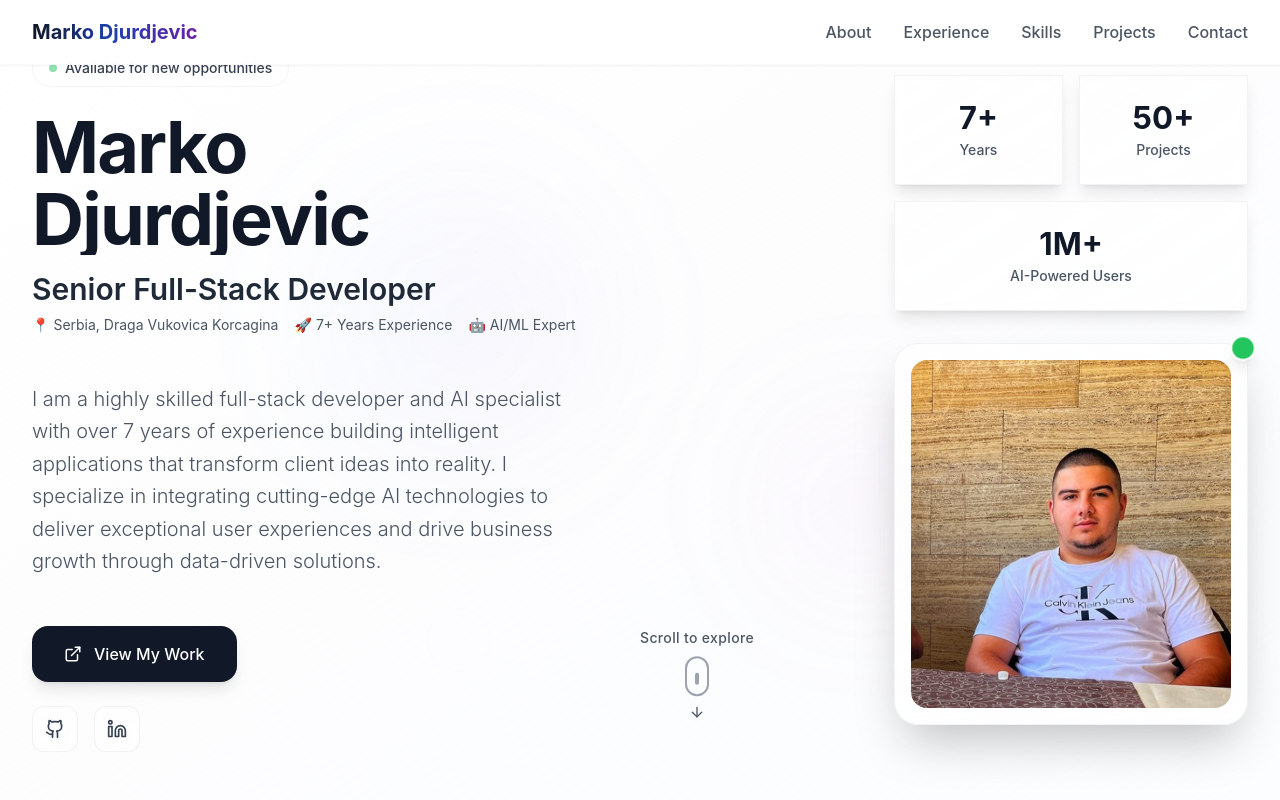
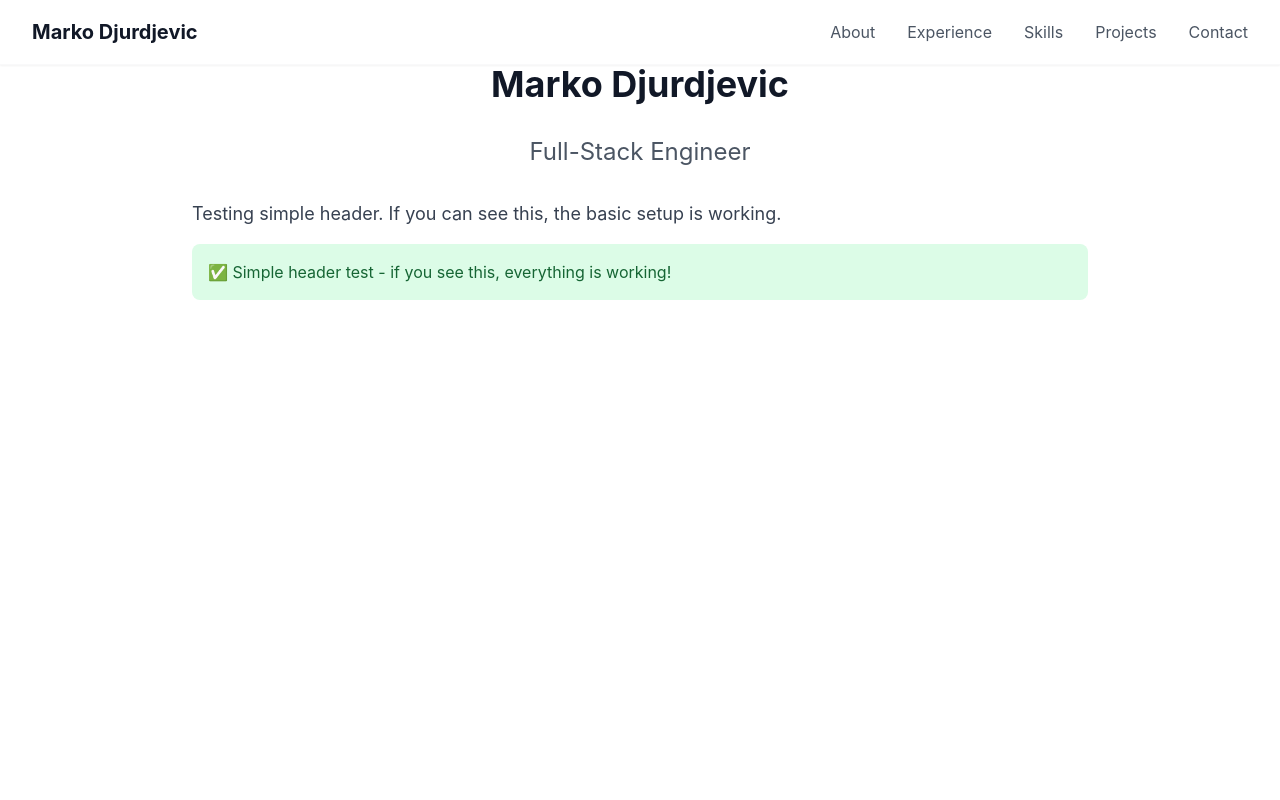
Before and after one commit to marko-0925/portfolio, a Next.js app: page / in a window 1280 px wide. Shown: the top 800 px of the page. Built offline with nearby package versions, Linux system fonts and the light colour scheme.

Commit message:
Create simple header without client-side JavaScript to fix black page

```diff
--- a/app/page.tsx
+++ b/app/page.tsx
@@ -1,26 +1,39 @@
-import Header from '../components/Header'
-import Hero from '../components/Hero'
-import About from '../components/About'
-import Experience from '../components/Experience'
-import Skills from '../components/Skills'
-import Projects from '../components/Projects'
-import Achievements from '../components/Achievements'
-import Contact from '../components/Contact'
-import Footer from '../components/Footer'
 import './globals.css'
 
 export default function Home() {
   return (
     <main className="min-h-screen bg-white">
-      <Header />
-      <Hero />
-      <About />
-      <Experience />
-      <Skills />
-      <Projects />
-      <Achievements />
-      <Contact />
-      <Footer />
+      {/* Simple Header */}
+      <header className="fixed top-0 left-0 right-0 bg-white/90 backdrop-blur-md border-b border-gray-100/50 z-50 shadow-sm">
+        <div className="max-w-7xl mx-auto px-4 sm:px-6 lg:px-8">
+          <div className="flex justify-between items-center h-16">
+            <div className="text-xl font-bold text-gray-900">Marko Djurdjevic</div>
+            <nav className="hidden md:flex space-x-8">
+              <a href="#about" className="text-gray-600 hover:text-gray-900">About</a>
+              <a href="#experience" className="text-gray-600 hover:text-gray-900">Experience</a>
+              <a href="#skills" className="text-gray-600 hover:text-gray-900">Skills</a>
+              <a href="#projects" className="text-gray-600 hover:text-gray-900">Projects</a>
+              <a href="#contact" className="text-gray-600 hover:text-gray-900">Contact</a>
+            </nav>
+          </div>
+        </div>
+      </header>
+
+      {/* Main Content */}
+      <div className="pt-16 p-8">
+        <h1 className="text-4xl font-bold text-center mb-8">Marko Djurdjevic</h1>
+        <h2 className="text-2xl text-center mb-8 text-gray-600">Full-Stack Engineer</h2>
+        <div className="max-w-4xl mx-auto">
+          <p className="text-lg mb-4 text-gray-700">
+            Testing simple header. If you can see this, the basic setup is working.
+          </p>
+          <div className="bg-green-100 p-4 rounded-lg">
+            <p className="text-green-800">
+              ✅ Simple header test - if you see this, everything is working!
+            </p>
+          </div>
+        </div>
+      </div>
     </main>
   )
 }
```
Also changed, not shown: 4 other files (tests, documents, lock files or other folders).
